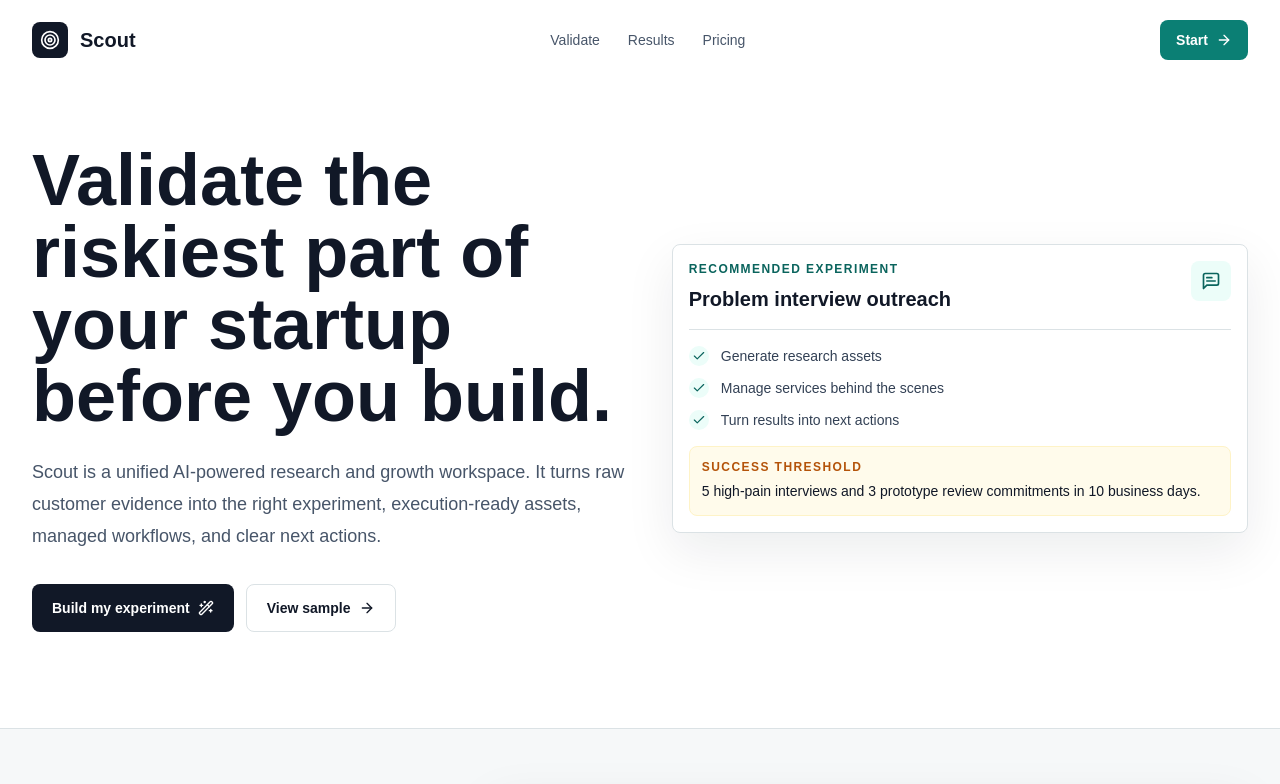
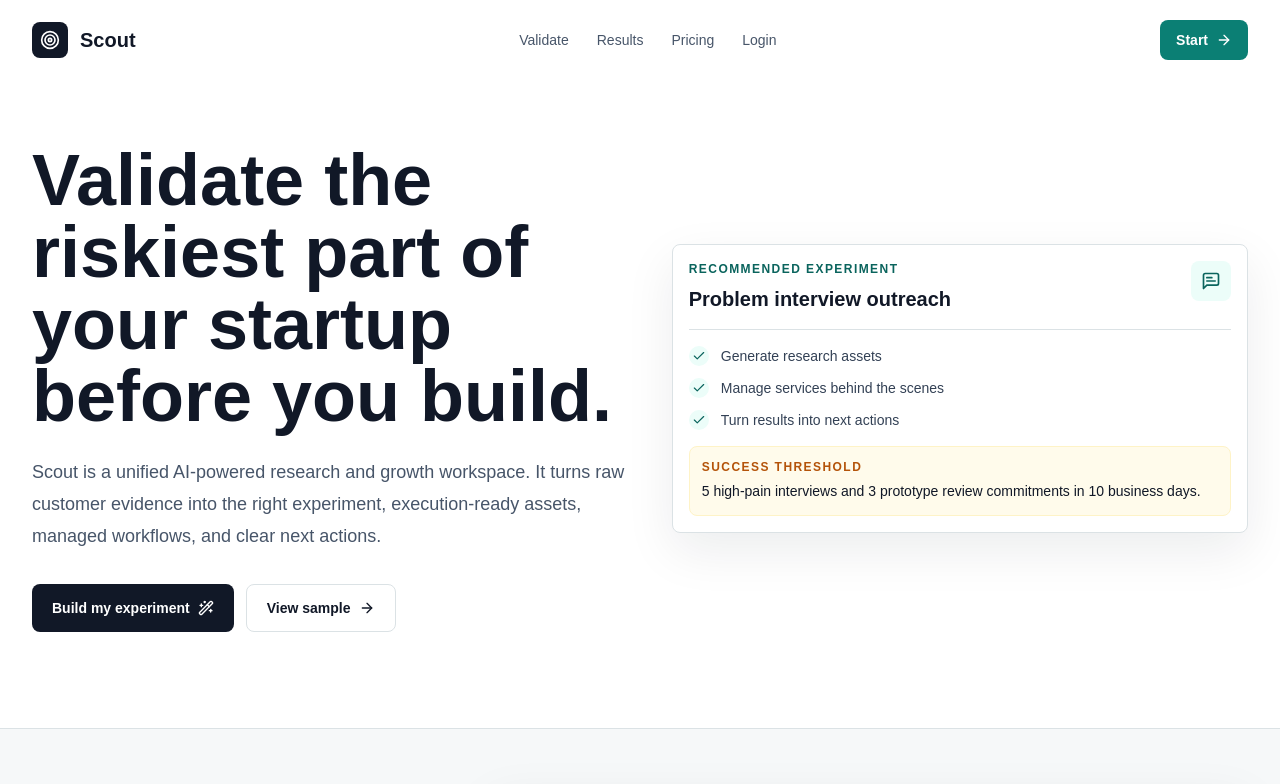
Before and after one commit to minist/scout, a Next.js app: page / in a window 1280 px wide. Shown: the top 784 px of the page. Built offline with nearby package versions, Linux system fonts and the light colour scheme.

Commit message:
Add login link to workspace

```diff
--- a/components/site-shell.tsx
+++ b/components/site-shell.tsx
@@ -21,6 +21,9 @@
           <Link href="/pricing" className="hover:text-ink">
             Pricing
           </Link>
+          <Link href="/app" className="hover:text-ink">
+            Login
+          </Link>
         </nav>
         <Link
           href="/#validate"
```
